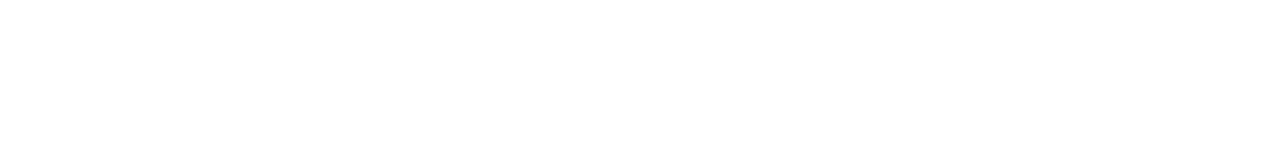
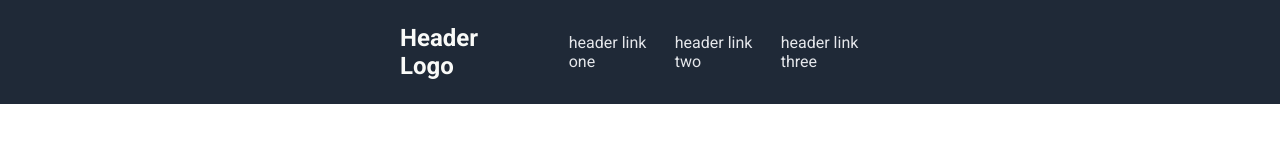
Before and after one commit to Minaa111/odin-landing-page, a plain HTML site: page index.html in a window 1280 px wide. Drawn offline with Linux system fonts and the light colour scheme.

Commit message:
Made the header

```diff
--- a/index.html
+++ b/index.html
@@ -5,8 +5,21 @@
     <meta name="viewport" content="width=device-width, initial-scale=1.0">
     <title>Odin Landing Page</title>
     <link rel="stylesheet" href="styles.css">
+    <style>
+        @import url('https://fonts.googleapis.com/css2?family=Roboto:ital,wght@0,100;0,300;0,400;0,500;0,700;0,900;1,100;1,300;1,400;1,500;1,700;1,900&display=swap');
+    </style>
 </head>
 <body>
-
+    <!-- Header -->
+    <div class="header">
+        <div class="header-logo"><p>Header Logo</p></div>
+        <div>
+            <ul class="header-links">
+                <li><a>header link one</a></li>
+                <li><a>header link two</a></li>
+                <li><a>header link three</a></li>
+            </ul>
+        </div>
+    </div>
 </body>
 </html>
--- a/styles.css
+++ b/styles.css
@@ -0,0 +1,31 @@
+
+
+body {
+    display: flex;
+    flex-direction: column;
+    font-family: 'Roboto', sans-serif;
+    margin: 0
+}
+
+.header {
+    display: flex;
+    justify-content: space-between;
+    background-color: #1F2937;
+    align-items: center;
+
+}
+
+.header-logo {
+    font-size: 24px;
+    font-weight: bold;
+    color: #F9FAF8;
+    padding-left: 400px;
+}
+
+.header-links {
+    display: flex;
+    gap: 15px;
+    list-style-type: none;
+    color: #E5E7EB;
+    padding-right: 400px;
+}
```
